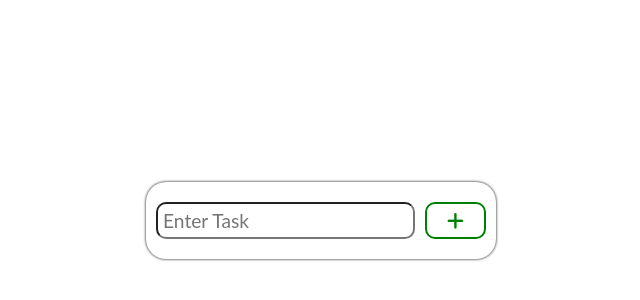
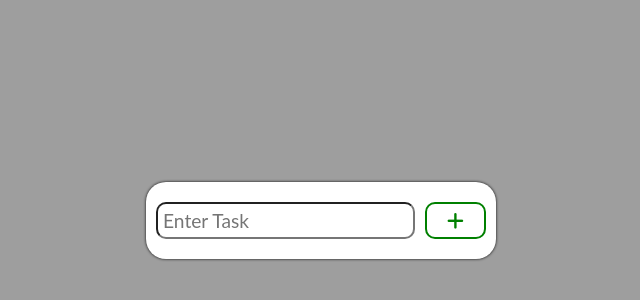
Before and after one commit to SrAngelM/to-do-list, a plain HTML site: page index.html in a window 1280 px wide. Shown: the part 170-470 px from the top of the page, without its empty margins (319-959 px from the left). Drawn offline with Linux system fonts and the light colour scheme; the site is published under a folder, as on GitHub Pages, so addresses that start at the root find nothing.

Commit message:
arreglo de ruta

```diff
--- a/styles.css
+++ b/styles.css
@@ -15,7 +15,7 @@
 
 body {
   height: 100vh;
-  background: url(/img/to-do-list.jpg) no-repeat center center/cover;
+  background: url(./img/to-do-list.jpg) no-repeat center center/cover;
 
   display: flex;
   justify-content: center;
```
